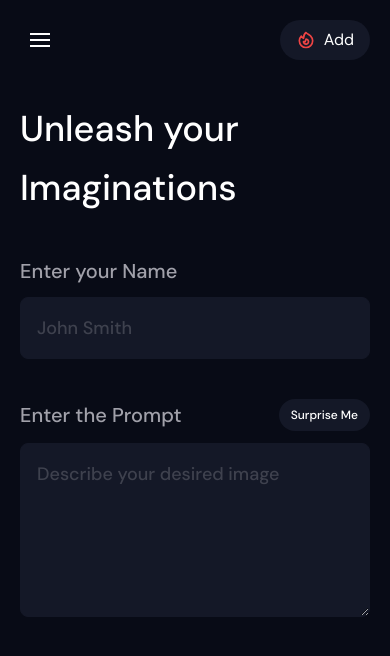
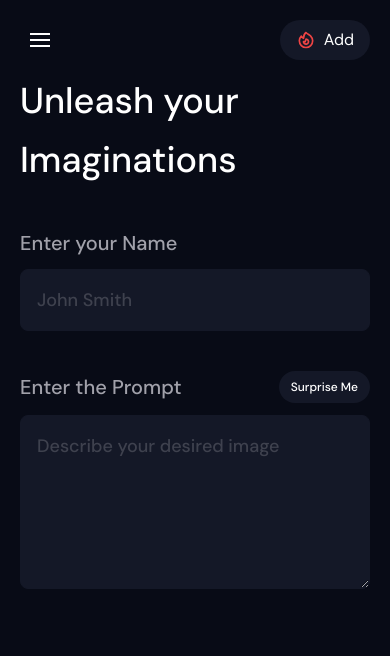
Before and after one commit to harsh661/midjourney-clone, a React (Vite) app in the folder client/: page /create in a window 390 px wide. Shown: the top 656 px of the page. Built offline with nearby package versions, Linux system fonts and the light colour scheme.

Commit message:
padding issue solved

```diff
--- a/client/src/components/Navbar.jsx
+++ b/client/src/components/Navbar.jsx
@@ -6,7 +6,7 @@ import trending from '../assets/trending.svg'
 
 const Navbar = ({shown, setShown}) => {
   return (
-    <nav className='lg:hidden flex justify-between p-5 lg:p-10 items-center sticky top-0 w-full'>
+    <nav className='lg:hidden flex justify-between p-5 pb-3 lg:p-10 lg:pb-10 items-center sticky top-0 w-full'>
       <img onClick={() => setShown(prev => !prev)} src={shown ? close: menu} alt="Menu" className='w-10 p-2 rounded-full hover:bg-hover/20 cursor-pointer'/>
       <Link to='/create' className='px-4 cursor-pointer py-2 bg-lighter hover:bg-hover/50 rounded-full flex lg:hidden items-center gap-2 w-max'>
           <img src={trending} alt="Add" className='w-5 h-5'/> <span>Add</span>
--- a/client/src/pages/Create.jsx
+++ b/client/src/pages/Create.jsx
@@ -91,7 +91,7 @@ const Create = () => {
   };
 
   return (
-    <section className="p-5 lg:p-10 max-w-7xl mx-auto xl:w-available lg:w-full w-screen h-full_image overflow-scroll no_scroll">
+    <section className="p-5 pt-0 lg:p-10 lg:pt-10 max-w-7xl mx-auto xl:w-available lg:w-full w-screen h-full_image overflow-scroll no_scroll">
       <div className="max-w-2xl font-medium pb-10">
         <h1 className="text-4xl leading-relaxed">Unleash your Imaginations</h1>
         {showForm ? (
--- a/client/src/pages/Home.jsx
+++ b/client/src/pages/Home.jsx
@@ -54,7 +54,7 @@ const Home = ({ text }) => {
   // if (loading) return <Loader />;
 
   return (
-    <section className="p-5 lg:p-10 max-w-7xl mx-auto xl:w-available lg:w-full overflow-scroll no_scroll w-screen lg:h-responsive_height h-full_image">
+    <section className="p-5 pt-0 lg:p-10 lg:pt-10 max-w-7xl mx-auto xl:w-available lg:w-full overflow-scroll no_scroll w-screen lg:h-responsive_height h-full_image">
       <div className="max-w-7xl mx-auto font-medium flex items-center justify-between">
         <h1 className="text-4xl leading-relaxed">Community Showcase</h1>
 
```
